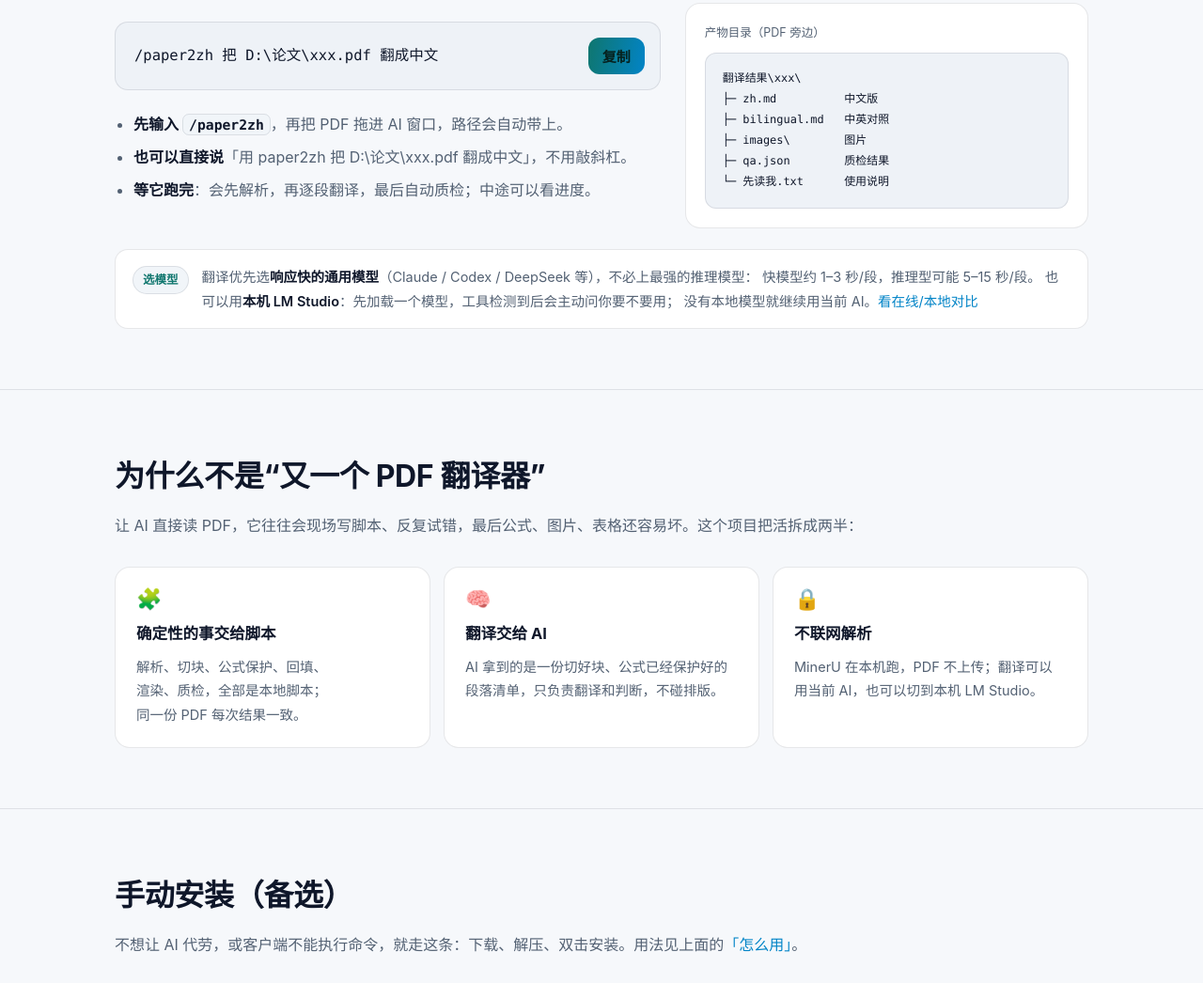
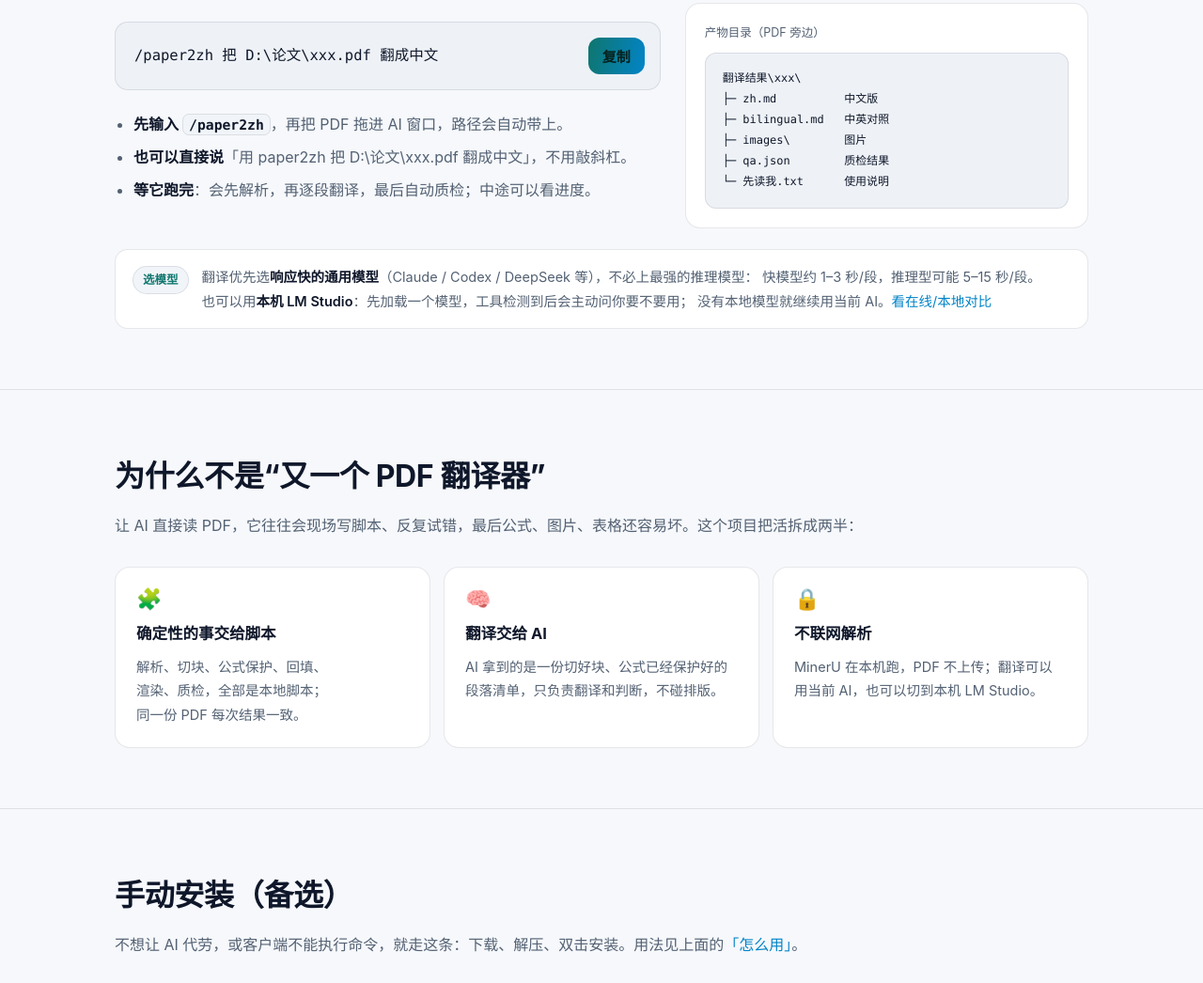
Before and after one commit to Hyp3rY/paper2zh, a plain HTML site: page docs/index.html in a window 1280 px wide. Shown: the part 1190-2236 px from the top of the page at 94% size. Drawn offline with Linux system fonts and the light colour scheme.

Commit message:
docs: keep local-model sentence from splitting mid-word

```diff
--- a/docs/index.html
+++ b/docs/index.html
@@ -129,6 +129,7 @@
   .prompt code{flex:1;background:none;border:0;padding:0;color:var(--text);font-size:14px;white-space:nowrap;overflow:auto}
   .prompt .btn{padding:9px 14px;white-space:nowrap}
   .hint{color:var(--muted);font-size:13px;margin:10px 0 0}
+  .nowrap{white-space:nowrap}
   .chips{display:flex;flex-wrap:wrap;gap:8px;margin-top:16px}
   .chip{font-size:12.5px;color:var(--muted);border:1px solid var(--line);background:var(--panel);border-radius:999px;padding:4px 10px}
   .usage-grid{display:grid;grid-template-columns:1.15fr .85fr;gap:26px;align-items:start}
@@ -269,8 +270,8 @@
       <div class="t">选模型</div>
       <p>
         翻译优先选<b>响应快的通用模型</b>（Claude / Codex / DeepSeek 等），不必上最强的推理模型：
-        快模型约 1–3 秒/段，推理型可能 5–15 秒/段。
-        也可以用<b>本机 LM Studio</b>：先加载一个模型，工具检测到后会主动问你要不要用；
+        快模型约 1–3 秒/段，推理型可能 5–15 秒/段。<br>
+        <span class="nowrap">也可以用</span><b>本机 LM Studio</b>：先加载一个模型，工具检测到后会主动问你要不要用；
         没有本地模型就继续用当前 AI。<a href="#compare">看在线/本地对比</a>
       </p>
     </div>
```
